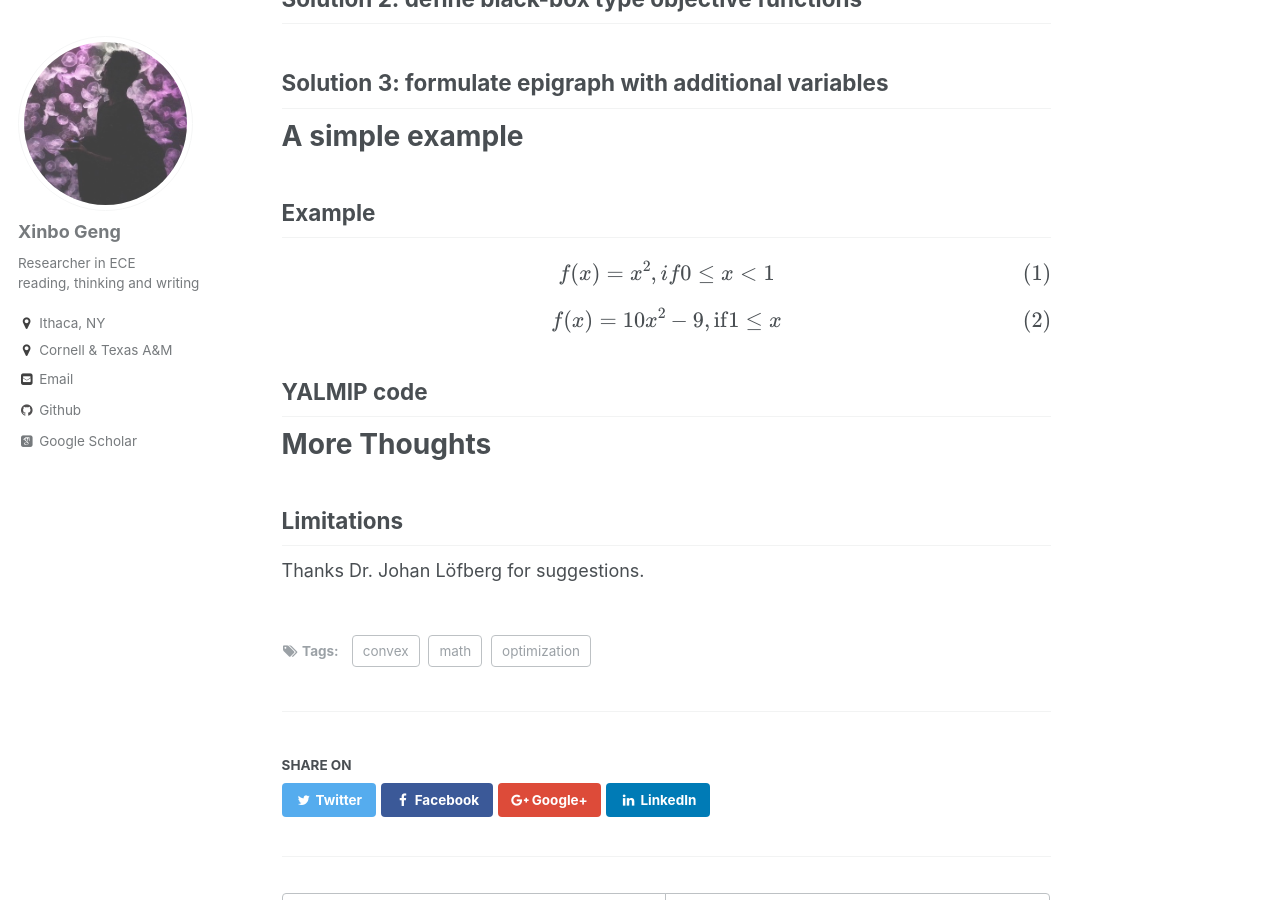
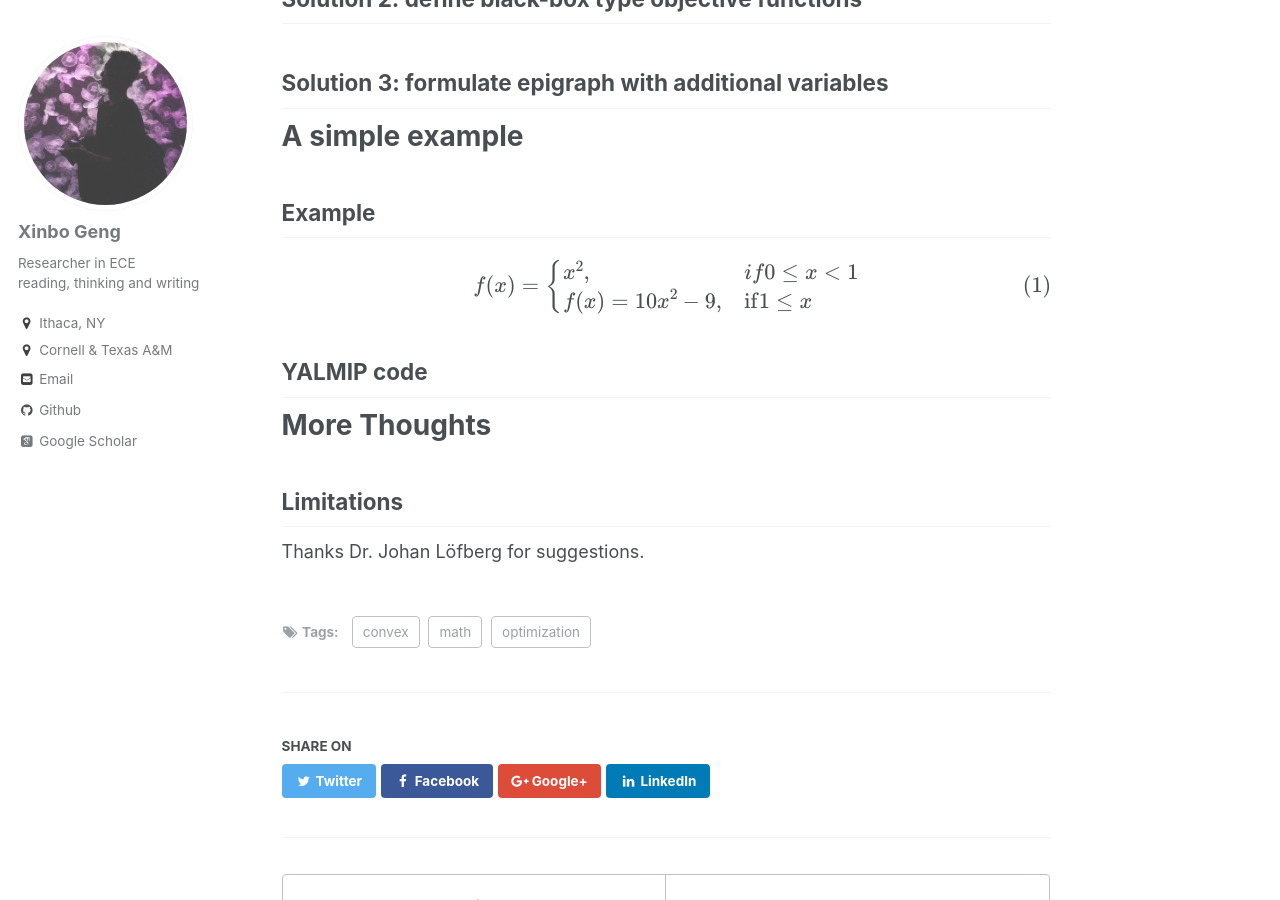
Before and after one commit to xb00dx/xb00dx.github.io, a Jekyll site: the page built from _posts/2020-11-14--piecewise-quadratic-function.md, in a window 1280 px wide and 900 px high, scrolled down 497 px. Built offline with Jekyll 4.4.1, drawn with Linux system fonts in a browser that asks for light colours; some web fonts are replaced; formulas are drawn with MathJax 3.

Commit message:
modeling piecewise quadratic function

```diff
--- a/_posts/2020-11-14--piecewise-quadratic-function.md
+++ b/_posts/2020-11-14--piecewise-quadratic-function.md
@@ -31,9 +31,12 @@ A simple example
 Example
 ------
 
-$$f(x) = x^2, if 0 \le x < 1$$
-
-$$f(x) = 10 x^2 - 9, \text{if} 1 \le x $$
+$$f(x) =
+\begin{cases}
+x^2,& if 0 \le x < 1 \\
+f(x) = 10 x^2 - 9,& \text{if} 1 \le x
+\end{cases}
+$$
 
 
 YALMIP code
```
